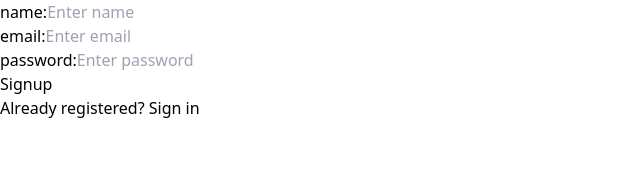
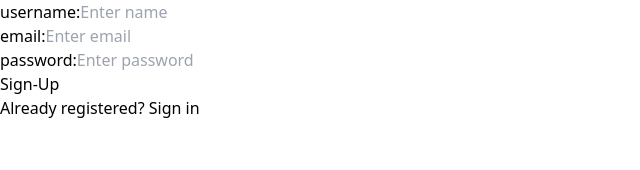
Before and after one commit to Nothsurm/Login-Register-Filter-Practice, a React (Vite) app in the folder frontend/: page / in a window 1280 px wide. Shown: the top 170 px of the page, without its empty margins (0-640 px from the left). Built offline with nearby package versions, Linux system fonts and the light colour scheme.

Commit message:
created loader component and completed signup functionality

```diff
--- /dev/null
+++ b/frontend/src/components/Loader.jsx
@@ -0,0 +1,7 @@
+import React from 'react'
+
+export default function Loader() {
+  return (
+    <div className="animate-spin rounded-full h-16 w-16 border-t-4 border-pink-500 border-opacity-50"></div>
+  )
+}
--- a/frontend/src/pages/Home.jsx
+++ b/frontend/src/pages/Home.jsx
@@ -1,18 +1,29 @@
 import { useState } from 'react';
 import { Link } from 'react-router-dom';
+import Loader from '../components/Loader';
 
 export default function Home() {
     const [formData, setFormData] = useState('')
+    const [errorMessage, setErrorMessage] = useState(null)
+    const [loading, setLoading] = useState(false)
 
     const handleChange = (e) => {
         setFormData({
-            ...formData, [e.target.id]: e.target.value
+            ...formData, [e.target.id]: e.target.value.trim()
         })
     }
 
     const handleSubmit = async (e) => {
         e.preventDefault()
+
+        if (!formData.username || !formData.email || !formData.password) {
+            return setErrorMessage('Please fill in all the inputs')
+        }
+
         try {
+            setErrorMessage(null)
+            setLoading(true)
+            setTimeout(() => setLoading(false), 2000)
             const result = await fetch('/api/auth/signup', {
                 method: 'POST',
                 headers: {
@@ -21,19 +32,23 @@ export default function Home() {
                 body: JSON.stringify(formData)
             })
             const data = await result.json()
-            console.log(data)
+            if (data.success === false) {
+                return setErrorMessage(data.message)
+            }
+            setLoading(false)
         } catch (error) {
-            console.log(error)
+            setLoading(false)
+            setErrorMessage(data.message)
         }
     }
   return (
-    <div className='flex justify-center min-h-screen'>
+    <div className='flex flex-col min-h-screen'>
       <form onSubmit={handleSubmit} className='flex flex-col gap-5 m-auto'>
         <div className="flex flex-col">
-          <label htmlFor="name">name:</label>
+          <label htmlFor="username">username:</label>
           <input
             type="text"
-            id='name'
+            id='username'
             placeholder='Enter name'
             className='border p-2 rounded-lg bg-zinc-600 text-white'
             onChange={handleChange}
@@ -60,17 +75,25 @@ export default function Home() {
           />
         </div>
         <div className="">
-          <button
+        <button
             type='submit'
             className='px-4 py-2 border rounded-lg bg-blue-300 hover:bg-blue-400 transform duration-150'
+            disabled={loading}
         >
-            Signup
+            {loading ? (<Loader />) : 'Sign-Up'}
         </button>
         </div>
         <div className="">
           Already registered? <Link to='/signin' className='text-blue-500 hover:underline'>Sign in</Link>
         </div>
       </form>
+      <div className="">
+      {
+        errorMessage && (
+            <div className="mt-5 text-lg bg-red-500 p-2 rounded-lg">{errorMessage}</div>
+        )
+      }
+      </div>
     </div>
   )
 }
--- a/frontend/vite.config.js
+++ b/frontend/vite.config.js
@@ -3,5 +3,13 @@ import react from '@vitejs/plugin-react-swc'
 
 // https://vitejs.dev/config/
 export default defineConfig({
+  server: {
+    proxy: {
+      '/api': {
+        target: 'http://localhost:5000',
+        secure: false, //http not https
+      }
+    }
+  },
   plugins: [react()],
 })
```
